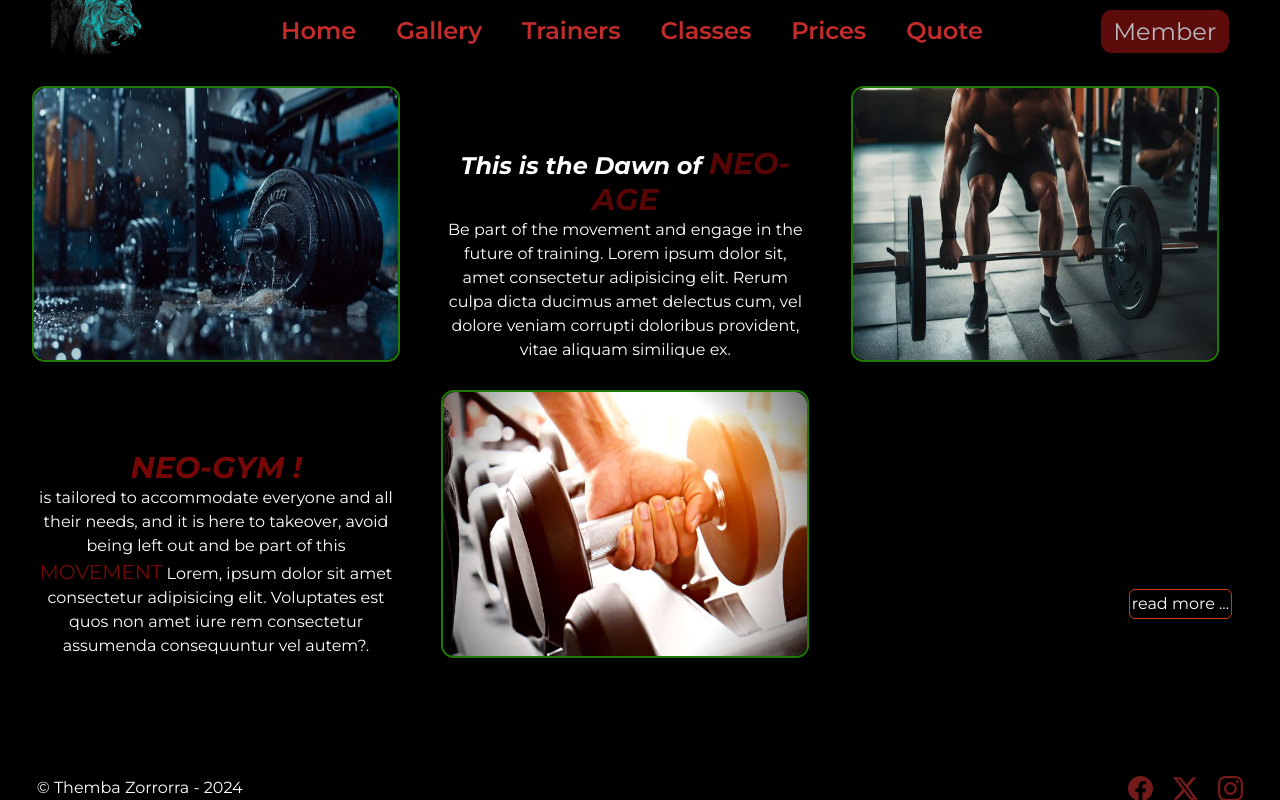
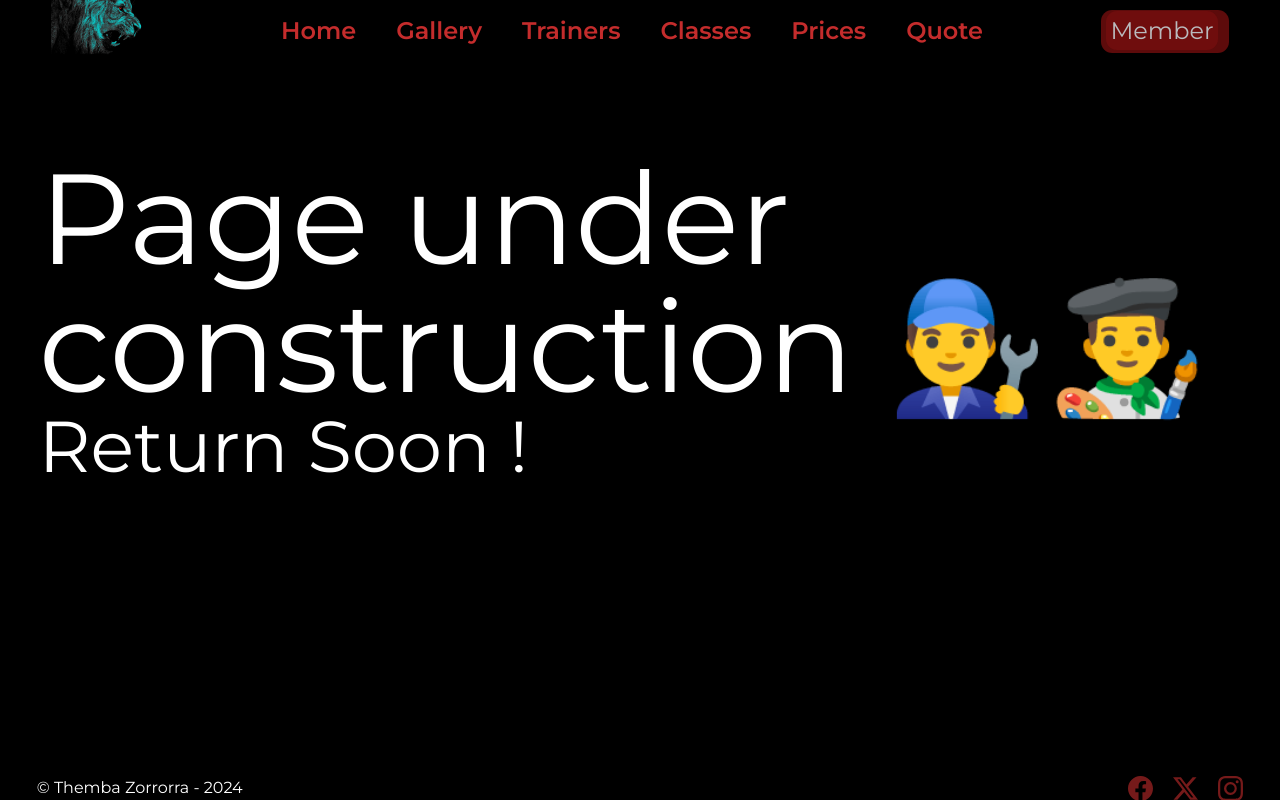
Before and after one commit to ThembaJNcube/Neo-G, a React (Create React App) app: page /form in a window 1280 px wide. Built offline with nearby package versions, Linux system fonts and the light colour scheme.

Commit message:
routing completed and minor tweeks on home responsiveness

```diff
--- a/package.json
+++ b/package.json
@@ -11,6 +11,7 @@
     "react": "^18.2.0",
     "react-dom": "^18.2.0",
     "react-icons": "^5.0.1",
+    "react-router-dom": "^6.22.3",
     "react-scripts": "5.0.1",
     "web-vitals": "^2.1.4"
   },
--- a/src/App.css
+++ b/src/App.css
@@ -42,12 +42,14 @@ body {
 
 .home-content {
   @apply border-2 w-[30rem] mb-4 rounded-[.8rem] border-[#1f7904]
-   max-md:h-[15rem] max-md:w-[70%] max-md:ml-[20%] max-xl:w-full
+   max-md:h-[28rem] max-md:w-full max-md:mx-auto max-xl:w-full
    max-2xl:w-[23rem]
-   max-sm:w-full max-sm:m-0 max-sm:h-[65%];
+   max-sm:w-full max-sm:m-0 max-sm:h-[65%]
+   max-sm:pb-8;
 }
 .writing {
-  @apply text-white text-center pt-[15%] max-md:pt-0 border-0;
+  @apply text-white text-center pt-[15%] max-md:pt-0 max-md:h-52 border-0
+  max-sm:w-full max-sm:m-0 max-sm:h-[65%];
 }
 .home-content img {
   @apply w-full rounded-[.8rem] max-md:h-full max-2xl:h-full;
--- a/src/App.js
+++ b/src/App.js
@@ -1,28 +1,30 @@
+import { BrowserRouter as Router, Routes, Route } from "react-router-dom";
 import "./components/Navbar";
 import "./App.css";
 import Navbar from "./components/Navbar";
 import Home from "./components/Home";
 import Footer from "./components/Footer";
-//import Galary from "./components/Galary";
+import Galary from "./components/Galary";
+import Prices from "./components/Prices";
 //import slides from "./components/slides";
-/*let slides = [
-  "https://i.ytimg.com/vi/6PIWzQnapnc/maxresdefault.jpg",
-  "https://www.denverpost.com/wp-content/uploads/2016/12/fe23sing.jpg?w=1024",
-  "https://variety.com/wp-content/uploads/2021/11/Sing-2.jpg?w=1000",
-];*/
-
-//console.log(slides);
 //<Galary slides={slides} />;
 
-//<Galary />
 function App() {
   return (
     <div>
-      <Navbar />
-
-      <Home />
-
-      <Footer />
+      <Router>
+        <Navbar />
+        <Routes>
+          <Route path="/" element={<Home />} />
+          <Route path="/gallery" element={<Galary />} />
+          <Route path="/trainers" element={<Prices />} />
+          <Route path="/classes" element={<Prices />} />
+          <Route path="/prices" element={<Prices />} />
+          <Route path="/contact" element={<Prices />} />
+          <Route path="/form" element={<Prices />} />
+        </Routes>
+        <Footer />
+      </Router>
     </div>
   );
 }
--- a/src/components/Footer.jsx
+++ b/src/components/Footer.jsx
@@ -13,7 +13,7 @@ function Footer() {
           width="25"
           height="25"
           fill="currentColor"
-          class="bi bi-facebook hover:animate-bounce"
+          className="bi bi-facebook hover:animate-bounce"
           viewBox="0 0 16 16"
         >
           <path d="M16 8.049c0-4.446-3.582-8.05-8-8.05C3.58 0-.002 3.603-.002 8.05c0 4.017 2.926 7.347 6.75 7.951v-5.625h-2.03V8.05H6.75V6.275c0-2.017 1.195-3.131 3.022-3.131.876 0 1.791.157 1.791.157v1.98h-1.009c-.993 0-1.303.621-1.303 1.258v1.51h2.218l-.354 2.326H9.25V16c3.824-.604 6.75-3.934 6.75-7.951" />
@@ -23,7 +23,7 @@ function Footer() {
           width="25"
           height="25"
           fill="currentColor"
-          class="bi bi-twitter-x hover:animate-bounce"
+          className="bi bi-twitter-x hover:animate-bounce"
           viewBox="0 0 16 16"
         >
           <path d="M12.6.75h2.454l-5.36 6.142L16 15.25h-4.937l-3.867-5.07-4.425 5.07H.316l5.733-6.57L0 .75h5.063l3.495 4.633L12.601.75Zm-.86 13.028h1.36L4.323 2.145H2.865z" />
@@ -33,7 +33,7 @@ function Footer() {
           width="25"
           height="25"
           fill="currentColor"
-          class="bi bi-instagram hover:animate-bounce"
+          className="bi bi-instagram hover:animate-bounce"
           viewBox="0 0 16 16"
         >
           <path d="M8 0C5.829 0 5.556.01 4.703.048 3.85.088 3.269.222 2.76.42a3.9 3.9 0 0 0-1.417.923A3.9 3.9 0 0 0 .42 2.76C.222 3.268.087 3.85.048 4.7.01 5.555 0 5.827 0 8.001c0 2.172.01 2.444.048 3.297.04.852.174 1.433.372 1.942.205.526.478.972.923 1.417.444.445.89.719 1.416.923.51.198 1.09.333 1.942.372C5.555 15.99 5.827 16 8 16s2.444-.01 3.298-.048c.851-.04 1.434-.174 1.943-.372a3.9 3.9 0 0 0 1.416-.923c.445-.445.718-.891.923-1.417.197-.509.332-1.09.372-1.942C15.99 10.445 16 10.173 16 8s-.01-2.445-.048-3.299c-.04-.851-.175-1.433-.372-1.941a3.9 3.9 0 0 0-.923-1.417A3.9 3.9 0 0 0 13.24.42c-.51-.198-1.092-.333-1.943-.372C10.443.01 10.172 0 7.998 0zm-.717 1.442h.718c2.136 0 2.389.007 3.232.046.78.035 1.204.166 1.486.275.373.145.64.319.92.599s.453.546.598.92c.11.281.24.705.275 1.485.039.843.047 1.096.047 3.231s-.008 2.389-.047 3.232c-.035.78-.166 1.203-.275 1.485a2.5 2.5 0 0 1-.599.919c-.28.28-.546.453-.92.598-.28.11-.704.24-1.485.276-.843.038-1.096.047-3.232.047s-2.39-.009-3.233-.047c-.78-.036-1.203-.166-1.485-.276a2.5 2.5 0 0 1-.92-.598 2.5 2.5 0 0 1-.6-.92c-.109-.281-.24-.705-.275-1.485-.038-.843-.046-1.096-.046-3.233s.008-2.388.046-3.231c.036-.78.166-1.204.276-1.486.145-.373.319-.64.599-.92s.546-.453.92-.598c.282-.11.705-.24 1.485-.276.738-.034 1.024-.044 2.515-.045zm4.988 1.328a.96.96 0 1 0 0 1.92.96.96 0 0 0 0-1.92m-4.27 1.122a4.109 4.109 0 1 0 0 8.217 4.109 4.109 0 0 0 0-8.217m0 1.441a2.667 2.667 0 1 1 0 5.334 2.667 2.667 0 0 1 0-5.334" />
--- a/src/components/Galary.jsx
+++ b/src/components/Galary.jsx
@@ -29,7 +29,7 @@ export default function Galary() {
           }}
         >
           {slides.map((s) => {
-            return <img src={s.src} alt="gym" />;
+            return <img src={s.src} alt="gym" key={s.id} />;
           })}
         </div>
         <div
@@ -63,6 +63,9 @@ export default function Galary() {
         <h1>{k.heading}</h1>
         <p>{k.message}</p>
       </div>
+      <h1 className="text-[#b91414] w-full mx-[40%] text-4xl">
+        Working on Responsiveness 👨‍🔧
+      </h1>
     </div>
   );
 }
--- a/src/components/Navbar.jsx
+++ b/src/components/Navbar.jsx
@@ -1,4 +1,5 @@
 import React from "react";
+import { Link } from "react-router-dom";
 import logo from "../images/logo.png";
 function Navbar() {
   return (
@@ -7,27 +8,29 @@ function Navbar() {
         <img src={logo} alt="gym logo" />;
       </div>
       <div className="sections-routes">
-        <a href="/" className="nav-link">
+        <Link to="/" className="nav-link">
           Home
-        </a>
-        <a href="/" className="nav-link">
+        </Link>
+        <Link to="/gallery" className="nav-link">
           Gallery
-        </a>
-        <a href="/" className="nav-link">
+        </Link>
+        <Link to="/trainers" className="nav-link">
           Trainers
-        </a>
-        <a href="/" className="nav-link">
+        </Link>
+        <Link to="/classes" className="nav-link">
           Classes
-        </a>
-        <a href="/" className="nav-link">
+        </Link>
+        <Link to="/prices" className="nav-link">
           Prices
-        </a>
-        <a href="/" className="nav-link">
+        </Link>
+        <Link to="/contact" className="nav-link">
           Quote
-        </a>
+        </Link>
       </div>
-      <div className="forms-route">
-        <button className="nav-btn">Member</button>
+      <div className="nav-btn">
+        <Link to="/form" className="nav-btn">
+          Member
+        </Link>
       </div>
     </div>
   );
--- a/src/components/Prices.jsx
+++ b/src/components/Prices.jsx
@@ -1,7 +1,12 @@
 import React from "react";
 
 function Prices() {
-  return <div></div>;
+  return (
+    <div className="h-[100%] py-[12%] px-[3%]">
+      <h1 className="text-white text-9xl "> Page under construction 👨‍🔧👨‍🎨</h1>
+      <h2 className="text-white text-7xl">Return Soon !</h2>
+    </div>
+  );
 }
 
 export default Prices;
```
Also changed, not shown: 1 other file (tests, documents, lock files or other folders).
